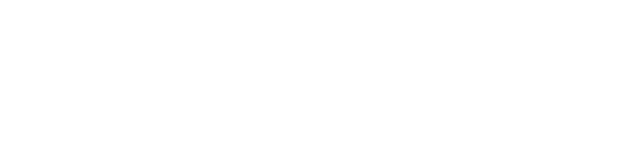
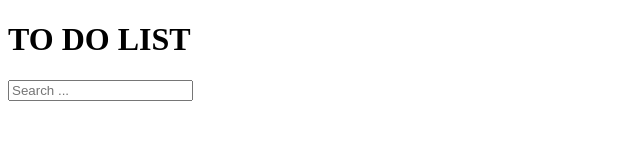
Before and after one commit to alighavidelma/to-do, a plain HTML site: page index.html in a window 1280 px wide. Shown: the whole page, without its empty margins (0-640 px from the left). Drawn offline with Linux system fonts and the light colour scheme.

Commit message:
header html section created

```diff
--- a/index.html
+++ b/index.html
@@ -7,6 +7,12 @@
     <link rel="stylesheet" href="./style.css" />
   </head>
   <body>
+    <header>
+      <h1>TO DO LIST</h1>
+      <form action="">
+        <input type="text" id="search-input" placeholder="Search ..." />
+      </form>
+    </header>
     <script src="./script.js"></script>
   </body>
 </html>
```
